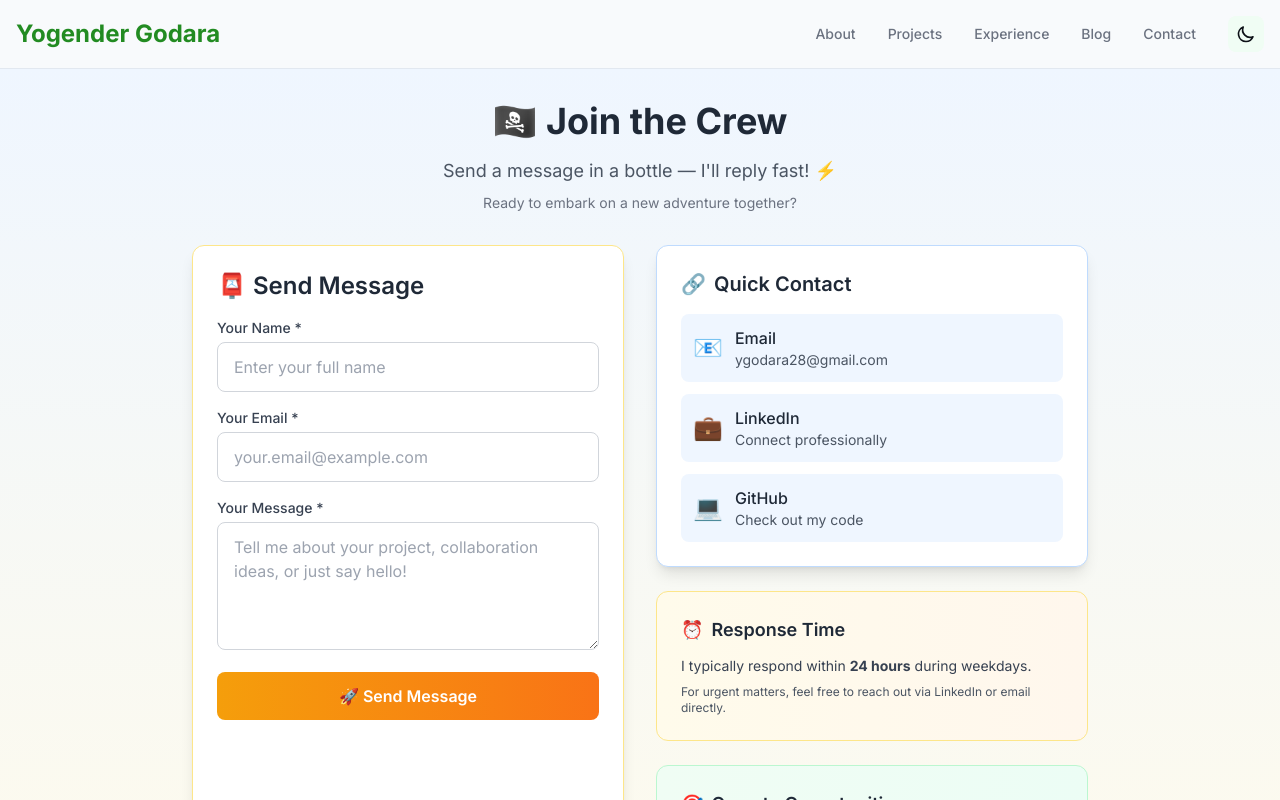
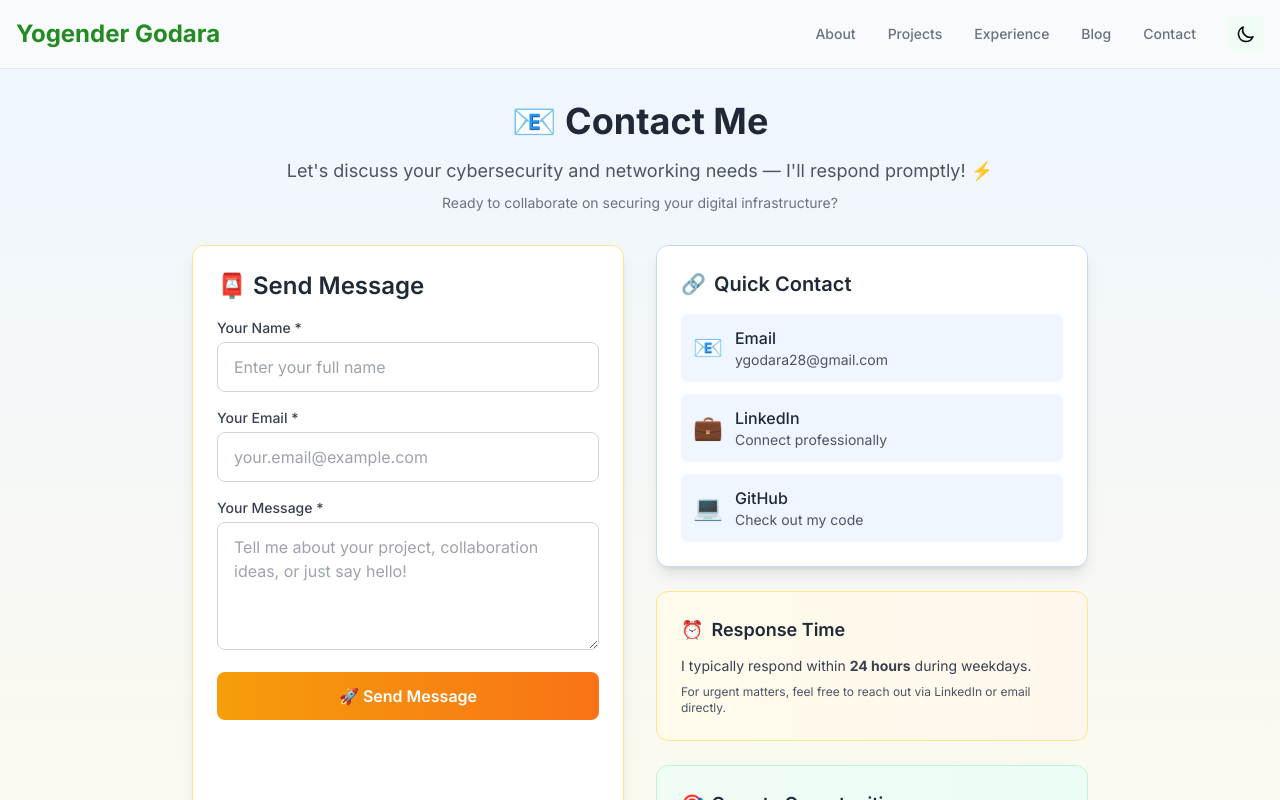
Before and after one commit to yogigodaraa/yogender-professional-portfolio, a Next.js app: page /contact in a window 1280 px wide. Shown: the top 800 px of the page. Built offline with nearby package versions, Linux system fonts and the light colour scheme.

Commit message:
Update contact page heading to professional theme
- Change '🏴‍☠️ Join the Crew' to '📧 Contact Me'
- Update messaging to focus on cybersecurity and networking collaboration
- Maintain professional tone throughout contact section

```diff
--- a/src/app/contact/page.tsx
+++ b/src/app/contact/page.tsx
@@ -66,13 +66,13 @@ export default function ContactPage() {
       <section className="mx-auto max-w-6xl p-8">
         <div className="text-center mb-8">
           <h1 className="text-4xl font-bold mb-4 text-gray-800">
-            🏴‍☠️ Join the Crew
+            📧 Contact Me
           </h1>
           <p className="text-lg text-gray-600 mb-2">
-            Send a message in a bottle — I'll reply fast! ⚡️
+            Let's discuss your cybersecurity and networking needs — I'll respond promptly! ⚡️
           </p>
           <p className="text-sm text-gray-500">
-            Ready to embark on a new adventure together?
+            Ready to collaborate on securing your digital infrastructure?
           </p>
         </div>
 
```
